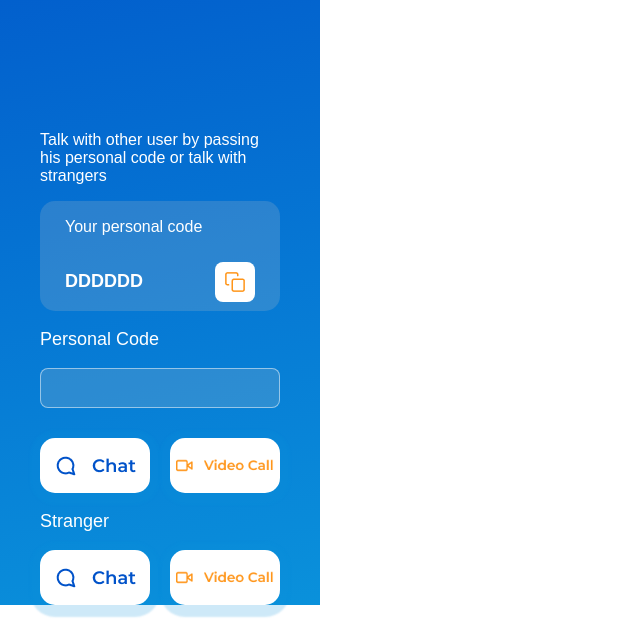
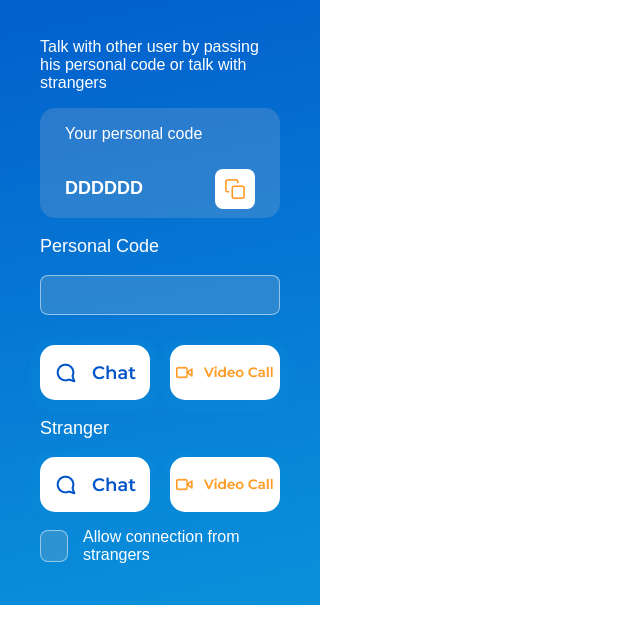
Before and after one commit to TrongNghia-17/meet-the-strangers, a website: page public/index.html in a window 1280 px wide. Shown: the part 195-818 px from the top of the page, without its empty margins (0-640 px from the left). Drawn offline with nearby package versions, Linux system fonts and the light colour scheme; no server answers.

Commit message:
video 22

```diff
--- a/public/index.html
+++ b/public/index.html
@@ -55,12 +55,18 @@
                         </button>
                     </div>
                 </div>
+                <div class="checkbox_container">
+                    <div class="checkbox_connection" id="allow_strangers_checkbox">
+                        <img id="allow_strangers_checkbox_image" class="display_none"
+                            src="./utils/images/check.png"></img>
+                    </div>
+                    <p class="checkbox_container_paragraph">Allow connection from strangers</p>
+                </div>
             </div>
         </div>
         <div class="call_container"></div>
         <div class="messenger_container"></div>
     </div>
-    Hello file html is coming from the server
     <script src="/socket.io/socket.io.js"></script>
     <script src="./js/main.js" type="module"></script>
 </body>
```
